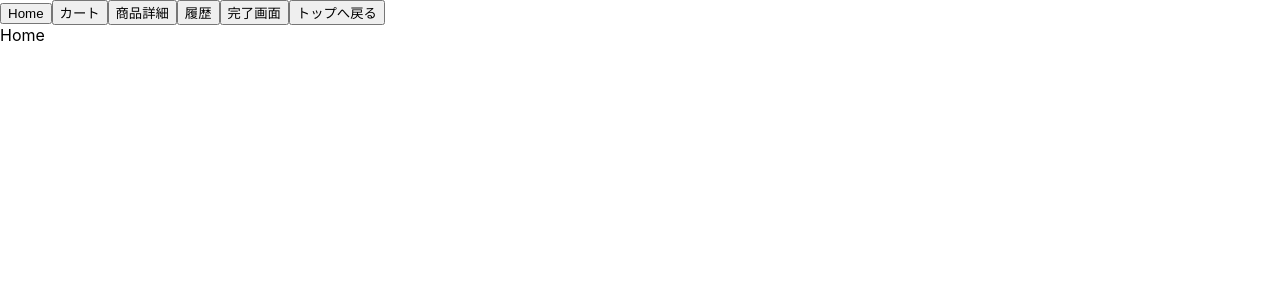
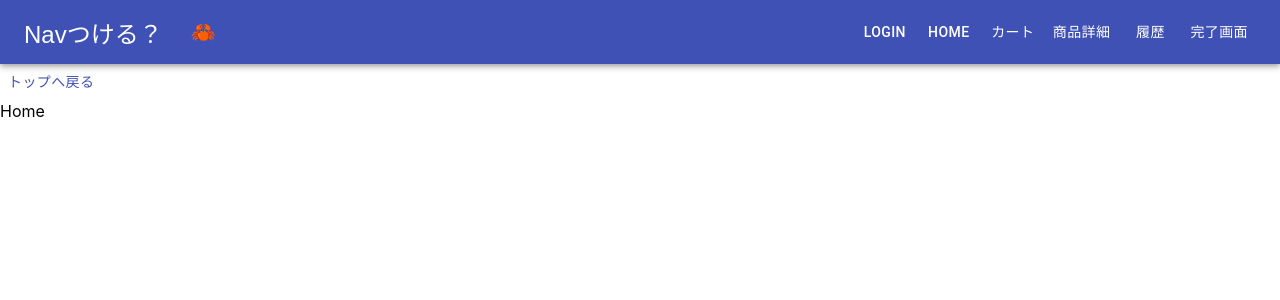
Before and after one commit to Yuki-Shimoda/flask_react_ecsite, a React (Create React App) app in the folder frontend/: page / in a window 1280 px wide. Shown: the top 300 px of the page. Built offline with nearby package versions, Linux system fonts and the light colour scheme.

Commit message:
画面作成

```diff
--- a/frontend/src/components/Header.js
+++ b/frontend/src/components/Header.js
@@ -1,21 +1,50 @@
 import React from 'react';
-import {useHistory, BrowserRouter as Router} from 'react-router-dom'
+import { makeStyles } from '@material-ui/core/styles';
+import AppBar from '@material-ui/core/AppBar';
+import Toolbar from '@material-ui/core/Toolbar';
+import Typography from '@material-ui/core/Typography';
+import Button from '@material-ui/core/Button';
+import IconButton from '@material-ui/core/IconButton';
+// import MenuIcon from '@material-ui/icons/Menu';
+import {useHistory} from 'react-router-dom'
 
-const Header = () =>{
+
+const useStyles = makeStyles((theme) => ({
+  root: {
+    flexGrow: 1,
+  },
+  menuButton: {
+    marginRight: theme.spacing(2),
+  },
+  title: {
+    flexGrow: 1,
+  },
+}));
+
+const Header = () => {
+    const classes = useStyles();
     const history = useHistory();
     const handleLink = path => history.push(path);
-    return (
-        <React.Fragment>
-            <Router>
-            <button onClick={() => handleLink('/')}>Home</button>
-            <button onClick={() => handleLink('/cart')}>カート</button>
-            <button onClick={() => handleLink('/item_detail')}>商品詳細</button>
-            <button onClick={() => handleLink('/order_history')}>履歴</button>
-            <button onClick={() => handleLink('/complete')}>完了画面</button>
-            <button onClick={()=>handleLink('/')}>トップへ戻る</button>
-            </Router>
-        </React.Fragment>
-    )
+  return (
+    <div className={classes.root}>
+        <AppBar position="static">
+        <Toolbar>
+            <IconButton edge="start" className={classes.menuButton} color="inherit" aria-label="menu">
+            {/* <MenuIcon /> */}Navつける？
+            </IconButton>
+            <Typography variant="h6" className={classes.title}>
+            🦀
+            </Typography>
+            <Button color="inherit">Login</Button>
+            <Button color="inherit" onClick={() => handleLink('/')}>Home</Button>
+            <Button color="inherit" onClick={() => handleLink('/cart')}>カート</Button>
+            <Button color="inherit" onClick={() => handleLink('/item_detail')}>商品詳細</Button>
+            <Button color="inherit" onClick={() => handleLink('/order_history')}>履歴</Button>
+            <Button color="inherit" onClick={() => handleLink('/complete')}>完了画面</Button>
+        </Toolbar>
+        </AppBar>
+        <Button color="primary" onClick={()=>handleLink('/')}>トップへ戻る</Button>
+    </div>
+  );
 }
-
 export default Header
```
Also changed, not shown: frontend/src/components/Footer.js (+31 -0 lines).
